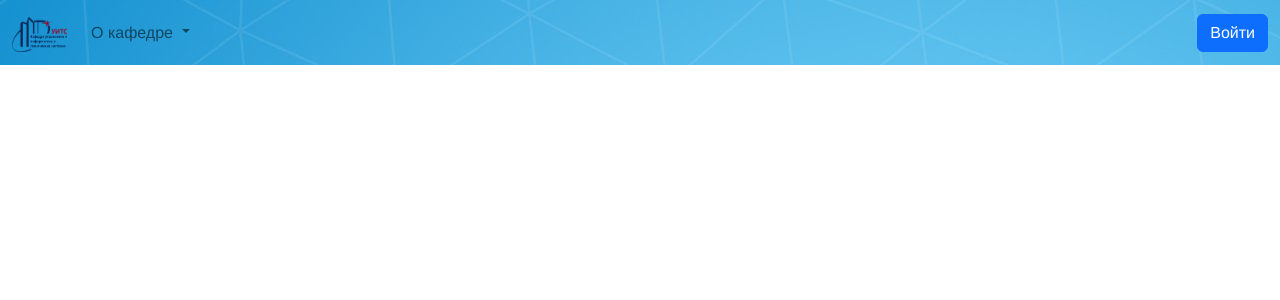
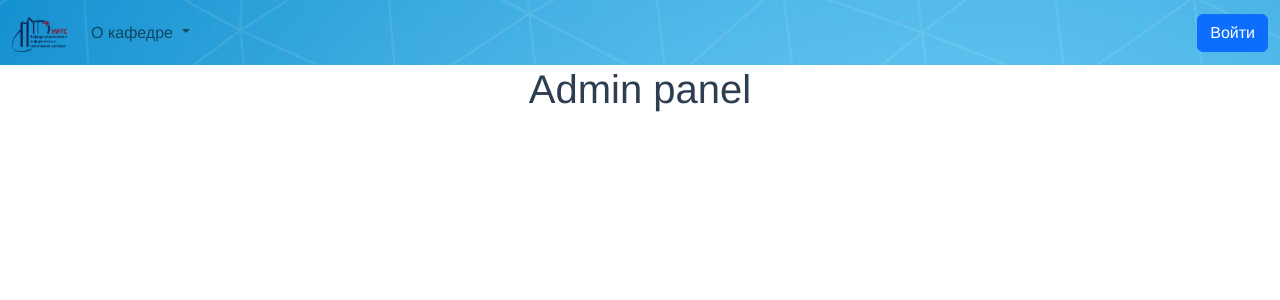
Before and after one commit to ianaomalova/frontendcorpportal, a Vue app: page /admin in a window 1280 px wide. Before the commit this address had no page. Shown: the top 300 px of the page. Built offline with nearby package versions, Linux system fonts and the light colour scheme.

Commit message:
Страница для админа

```diff
--- a/src/router/router.js
+++ b/src/router/router.js
@@ -10,6 +10,7 @@ import { auth } from './auth.js';
 import News from "@/views/News";
 import Ads from "@/views/Ads"
 import DetailsNews from "@/views/DetailsNews";
+import Admin from "@/views/Admin.vue";
 
 const routes = [
   // {
@@ -52,6 +53,10 @@ const routes = [
   {
     path: '/news/details/:id',
     component: DetailsNews
+  },
+  {
+    path: '/admin',
+    component: Admin
   }
 
 
--- /dev/null
+++ b/src/views/Admin.vue
@@ -0,0 +1,15 @@
+<template>
+    <div>
+        <h1>Admin panel</h1>
+    </div>
+</template>
+
+<script>
+export default {
+
+}
+</script>
+
+<style lang="scss" scoped>
+
+</style>
```
